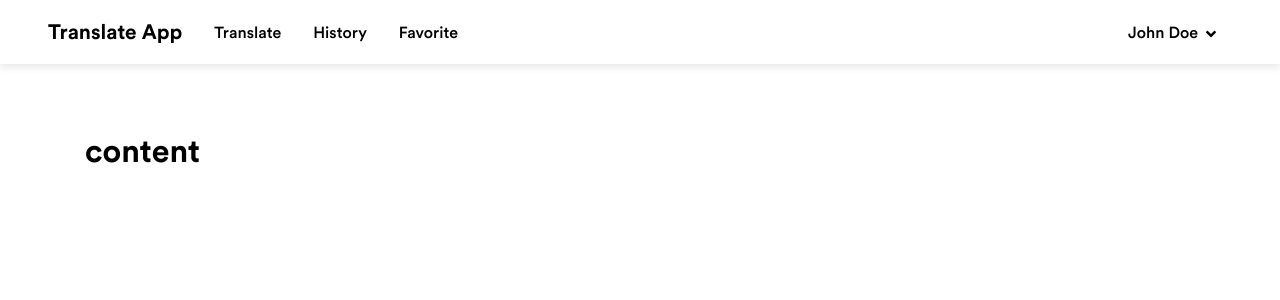
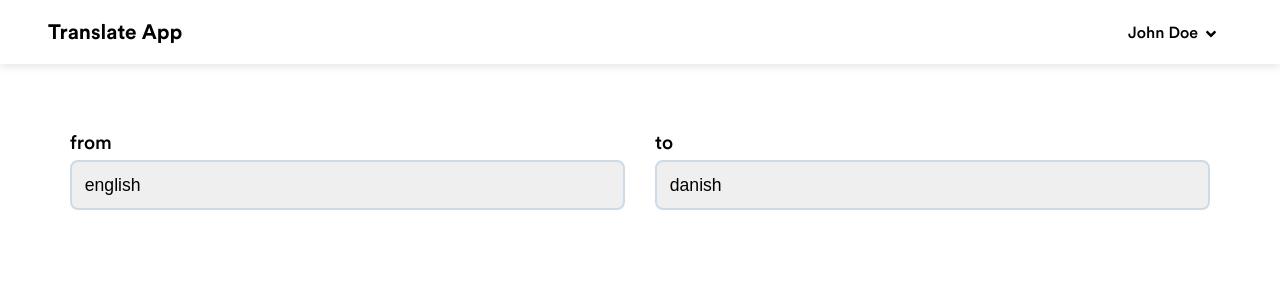
Before and after one commit to andreviallon/translate-app, a Next.js app: page / in a window 1280 px wide. Shown: the top 300 px of the page. Built offline with nearby package versions, Linux system fonts and the light colour scheme.

Commit message:
WIP: translate form UI

```diff
--- /dev/null
+++ b/components/Translate.tsx
@@ -0,0 +1,89 @@
+import React from 'react';
+import styled from "styled-components";
+import { Row, Col } from 'react-grid-system';
+import { Formik, Field, Form } from 'formik';
+
+interface Values {
+    fromLanguage: string;
+    toLanguage: string;
+}
+
+const FormikStyles = styled.div`
+    display: flex;
+    flex-direction: column;
+
+    select, input {
+        border: 2px solid ${({ theme }) => theme.lightPrimary};
+        padding: 0.8rem;
+        border-radius: 8px;
+        font-size: 1.1rem;
+        width: 100%;
+        -webkit-appearance: none;
+        outline: none;
+    }
+`;
+
+const Label = styled.label`
+    display: flex;
+    font-size: 1.2rem;
+    font-weight: 500;
+    margin: 1.2rem 0 0.3rem;
+`;
+
+const Button = styled.button`
+    background-color: ${({ theme }) => theme.primary};
+    color: white;
+    font-size: 1.1rem;
+    font-weight: 600;
+    border-radius: 100px;
+    border: none;
+    padding: 0.8rem;
+    cursor: pointer;
+    transition: all 0.1s;
+    margin-top: 2rem;
+
+    &:hover {
+        box-shadow: 0 3px 5px rgba(0, 0, 0, 0.4);
+        filter: brightness(90%);
+    }
+`;
+
+
+const Translate = () => {
+    const handleTranslation = (values: Values) => {
+        console.log('values =>', values);
+    }
+
+    const languages: string[] = [
+        'english',
+        'danish',
+        'french'
+    ];
+
+    return (
+        <>
+            <Formik initialValues={{ fromLanguage: 'english', toLanguage: 'danish' }} onSubmit={(values: Values) => { handleTranslation(values) }}>
+                <Form>
+                    <FormikStyles>
+                        <Row>
+                            <Col sm={12} md={6}>
+                                <Label htmlFor="fromLanguage">from</Label>
+                                <Field as="select" name="fromLanguage">
+                                    {languages.map((language) => <option key={language} value={language}>{language}</option>)}
+                                </Field>
+                            </Col>
+                            <Col sm={12} md={6}>
+                                <Label htmlFor="toLanguage">to</Label>
+                                <Field as="select" name="toLanguage">
+                                    {languages.map((language) => <option key={language} value={language}>{language}</option>)}
+                                </Field>
+                            </Col>
+                        </Row>
+                    </FormikStyles>
+                </Form>
+            </Formik>
+        </>
+    )
+}
+
+export default Translate
--- a/components/header.tsx
+++ b/components/header.tsx
@@ -1,8 +1,8 @@
 import styled from "styled-components";
 import Toggle from './Toggle';
 import { useContext, useState, useEffect } from 'react';
-import { FontAwesomeIcon } from '@fortawesome/react-fontawesome'
-import { faAngleDown } from '@fortawesome/free-solid-svg-icons'
+import { FontAwesomeIcon } from '@fortawesome/react-fontawesome';
+import { faAngleDown } from '@fortawesome/free-solid-svg-icons';
 import { Theme, ThemeContext } from '../context/theme/ThemeState';
 
 const Nav = styled.nav`
@@ -27,7 +27,7 @@ const H1 = styled.h1`
 
 const Menu = styled.div`
     display: flex;
-    justify-content: space-between;
+    justify-content: flex-end;
     align-items: baseline;
     flex-grow: 1;
 `;
@@ -127,18 +127,11 @@ export default function Header() {
         <Nav>
             <H1>Translate App</H1>
             <Menu>
-                <div>
-                    <MenuItem>Translate</MenuItem>
-                    <MenuItem>History</MenuItem>
-                    <MenuItem>Favorite</MenuItem>
-                </div>
-                <div>
-                    <UserMenuItem onClick={() => setDropdownOpen(!dropdownOpen)}>
-                        <span>John Doe</span>
-                        <FontAwesomeIcon icon={faAngleDown} />
-                    </UserMenuItem>
-                    {dropdownOpen ? <HeaderDropdown /> : ""}
-                </div>
+                <UserMenuItem onClick={() => setDropdownOpen(!dropdownOpen)}>
+                    <span>John Doe</span>
+                    <FontAwesomeIcon icon={faAngleDown} />
+                </UserMenuItem>
+                {dropdownOpen ? <HeaderDropdown /> : ""}
             </Menu>
         </Nav>
     );
--- a/components/layout.tsx
+++ b/components/layout.tsx
@@ -1,4 +1,4 @@
-import Header from './Header';
+import Header from './header';
 import styled from 'styled-components';
 import { useContext, useEffect } from "react";
 import { Container, Row, Col } from 'react-grid-system';
@@ -9,6 +9,7 @@ import { ThemeContext, Theme} from "../context/theme/ThemeState";
 
 const Main = styled.div`
     padding-top: 7rem;
+    width: 100%;
 `;
 
 export default function Layout({ children }) {
@@ -24,9 +25,7 @@ export default function Layout({ children }) {
             <Header />
             <Container>
                 <Row>
-                    <Col>
-                        <Main>{children}</Main>
-                    </Col>
+                    <Main>{children}</Main>
                 </Row>
             </Container>
         </ThemeProvider>
--- a/package.json
+++ b/package.json
@@ -20,7 +20,8 @@
     "react-dom": "16.13.1",
     "react-grid-system": "^7.1.1",
     "sass": "^1.26.11",
-    "styled-components": "^5.2.0"
+    "styled-components": "^5.2.0",
+    "styled-icons": "^10.22.0"
   },
   "devDependencies": {
     "@types/node": "^14.11.1",
--- a/pages/index.tsx
+++ b/pages/index.tsx
@@ -1,6 +1,7 @@
 import Head from 'next/head';
 import ContextWrapper from '../components/ContextWrapper';
 import Layout from '../components/Layout';
+import Translate from '../components/Translate';
 
 export default function Home() {
   return (
@@ -11,7 +12,7 @@ export default function Home() {
       </Head>
       <ContextWrapper>
         <Layout>
-          <h1>content</h1>
+          <Translate />
         </Layout>
       </ContextWrapper>
     </div>
```
Also changed, not shown: 1 other file (tests, documents, lock files or other folders).
